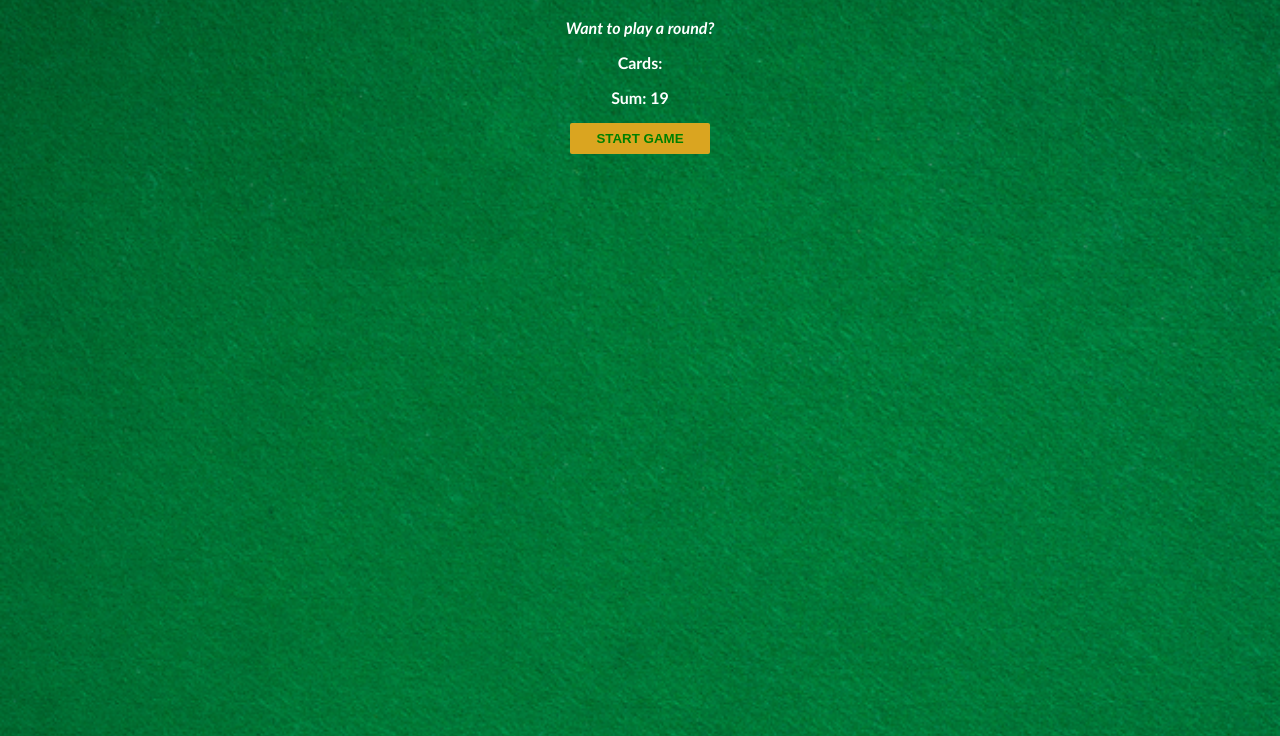
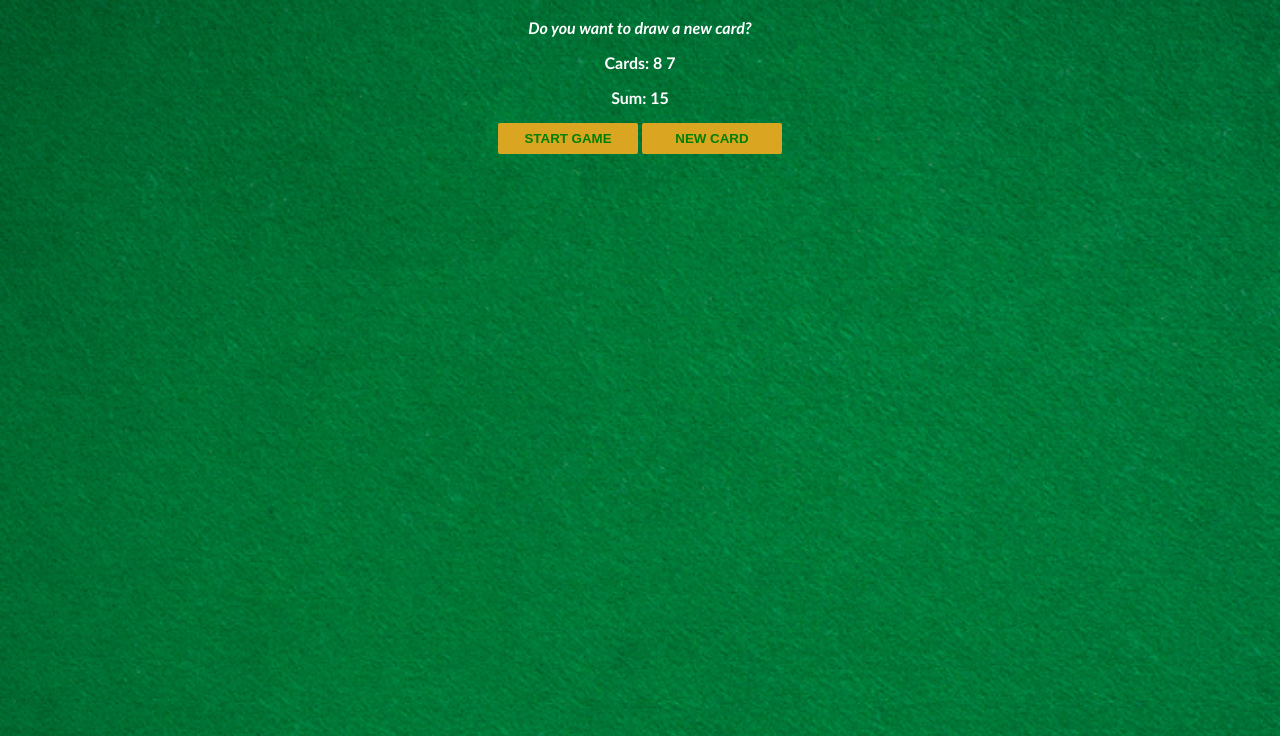
Before and after one commit to MonjurulHaq/learning-javascript, a plain HTML site: page blackJack-game/index.html in a window 1280 px wide. Both pictures are taken after a click on the button "START GAME". Shown: the part 64-800 px from the top of the page. Drawn offline with Linux system fonts and the light colour scheme.

Commit message:
using-random

```diff
--- a/blackJack-game/index.html
+++ b/blackJack-game/index.html
@@ -9,9 +9,10 @@
 <body>
     <h1>Blackjack</h1>
     <p id="message-el">Want to play a round?</p>
-    <p>Cards:</p>
+    <p id="cards-el">Cards:</p>
     <p id="sum-el">Sum:</p>
     <button onclick="startGame()">START GAME</button>
+    <button onclick="newCard()">NEW CARD</button>
 
 
     <script src="script.js"></script>
--- a/blackJack-game/script.js
+++ b/blackJack-game/script.js
@@ -1,20 +1,38 @@
-let firstCard = 10
-let secondCard = 9
+let firstCard = getRandomCard()
+let secondCard = getRandomCard()
+let cards = [firstCard, secondCard]
 let sum = firstCard + secondCard
 gotBlackJack = false
 isAlive = true
 let message = ""
 let messageEl = document.getElementById("message-el")
 let sumEl = document.getElementById("sum-el")
+let cardsEl = document.getElementById("cards-el")
 
+function getRandomCard(){
+    return Math.floor(Math.random()*13)
+}
 function startGame(){
+    renderGame()
+}
+
+function renderGame(){
+    cardsEl.textContent = "Cards: " + firstCard + " " + secondCard
     sumEl.textContent = "Sum: "+ sum
     if(sum <= 20){
         message = "Do you want to draw a new card?"
-    }else if(sum === 20){
+    }else if(sum === 21){
         message = "You have got BlackJack"
+        gotBlackJack = true
     }else{
         message = "You are out of the game"
         isAlive = false
     }
+    messageEl.textContent = message
 }
+
+function newCard(){
+    let card = 2
+    sum += card
+    renderGame()
+}
--- a/blackJack-game/style.css
+++ b/blackJack-game/style.css
@@ -23,4 +23,5 @@ button{
     font-weight: bold;
     border: none;
     border-radius: 2px;
+    margin-bottom: 5px;
 }
```
